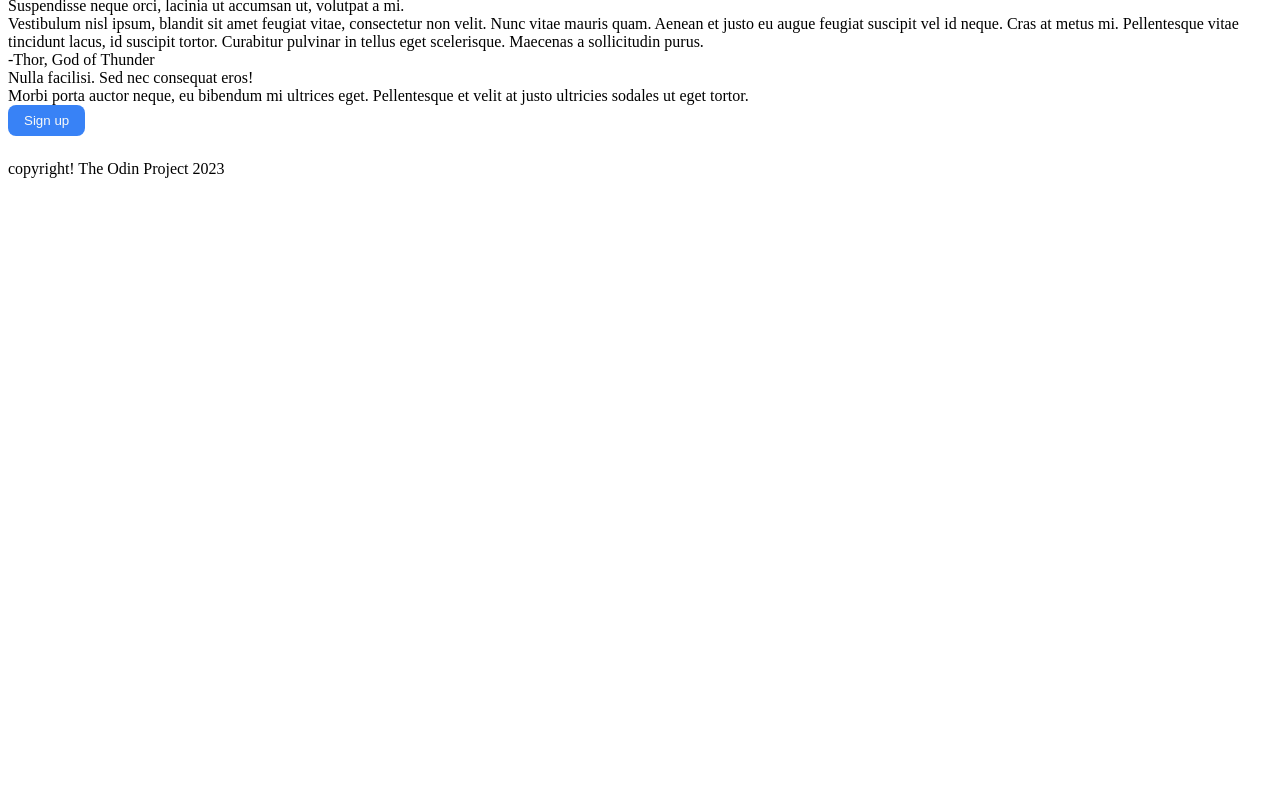
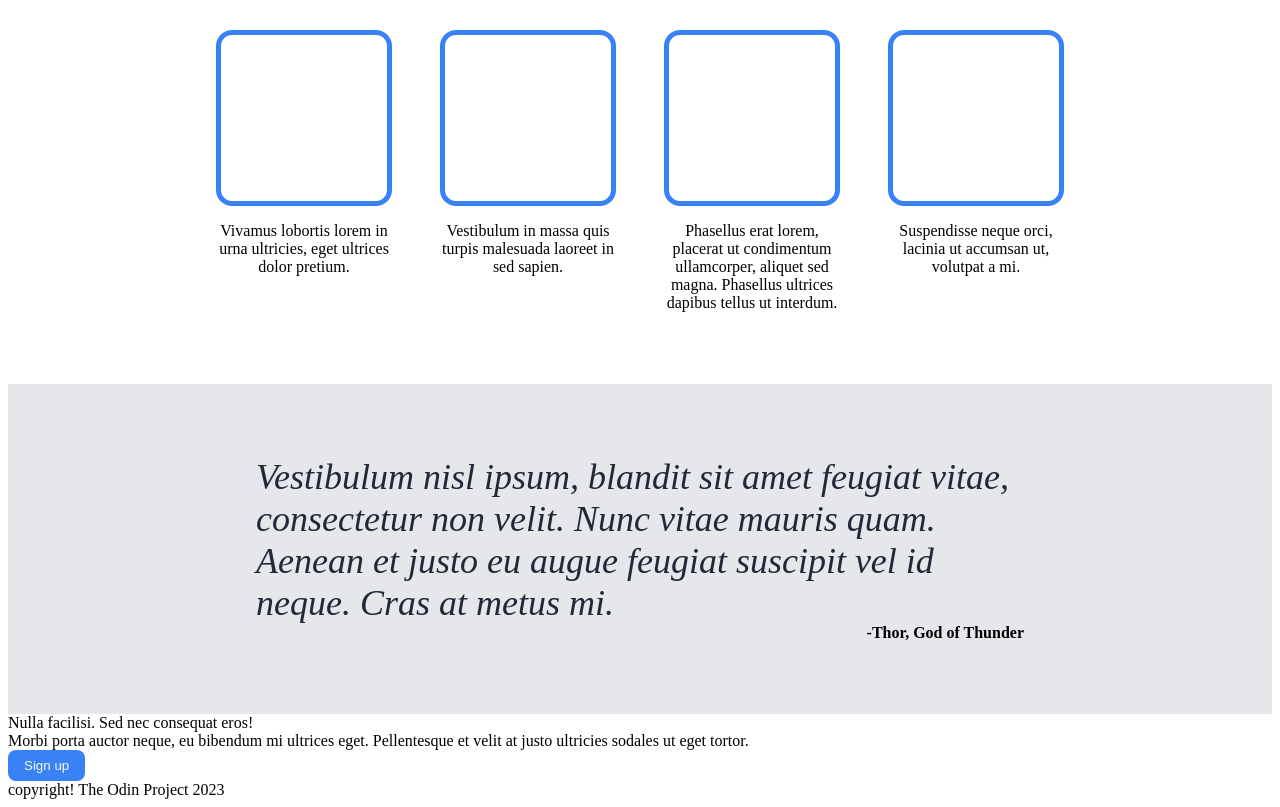
Before and after one commit to OnkarHongekar/homepage, a plain HTML site: page index.html in a window 1280 px wide. Shown: the part 630-1437 px from the top of the page. Before the commit the page ends 816 px from the top, so only its background shows below. Drawn offline with Linux system fonts and the light colour scheme.

Commit message:
Complete the cards section and quote section

```diff
--- a/index.css
+++ b/index.css
@@ -83,3 +83,68 @@ ul {
     padding: 8px 16px;
     border-radius: 8px;
 }
+
+.cards-section {
+    display: flex;
+    flex-direction: column;
+    align-items: center;
+    gap: 48px;
+    margin-top: 48px;
+    margin-bottom: 72px;
+}
+
+.box {
+    width: 100%;
+    aspect-ratio: 1/1;
+    border: 5px solid #3882f6;
+    border-radius: 16px;
+}
+
+.cards-section > h2 {
+    font-size: 36px;
+    font-weight: bolder;
+    color: #1f2937;
+}
+
+.cards-wrapper {
+    display: flex;
+    justify-content: center;
+    gap: 48px;
+    max-width: 880px;
+    margin: auto;
+    padding: 0 16px;
+}
+
+.card {
+    flex: 1 1 25%;
+}
+
+.card p {
+    text-align: center;
+    margin-top: 16px;
+}
+
+.quote-wrapper {
+    background-color: #e5e7eb;
+}
+
+.quote-content {
+    padding: 72px 16px;
+    max-width: 800px;
+    margin: auto;
+    display: flex;
+    justify-content: center;
+    flex-direction: column;
+}
+
+.inspiring-quote {
+    font-size: 36px;
+    font-weight: lighter;
+    font-style: italic;
+    color: #1f2937;
+}
+
+.author {
+    font-weight: bolder;
+    align-self: flex-end;
+}
--- a/index.html
+++ b/index.html
@@ -26,25 +26,35 @@
                 <img src="https://encrypted-tbn0.gstatic.com/images?q=tbn:ANd9GcQKsPyG6RCfqSAAtivnG-X9gffuzBjM-BtXNAEXaXnWhw&s" role="presentation" target="_blank" rel="noopener noreferrer">
             </div>
         </section>
-        <section clas="cards-section">
+        <section class="cards-section">
             <h2>Suspendisse blandit commodo lacus</h2>
             <div class="cards-wrapper">
+                <div class="card">
                     <div class="box"></div>
                     <p>Vivamus lobortis lorem in urna ultricies, eget ultrices dolor pretium.</p>
+                </div>
 
+                <div class="card">
                     <div class="box"></div>
                     <p>Vestibulum in massa quis turpis malesuada laoreet in sed sapien.</p>
+                </div>
 
+                <div class="card">
                     <div class="box"></div>
                     <p>Phasellus erat lorem, placerat ut condimentum ullamcorper, aliquet sed magna. Phasellus ultrices dapibus tellus ut interdum.</p>
+                </div>
 
+                <div class="card">
                     <div class="box"></div>
                     <p>Suspendisse neque orci, lacinia ut accumsan ut, volutpat a mi.</p>
                 </div>
+            </div>
         </section>
-        <section clas="quote-wrapper">
-            <p class="inspiring-quote">Vestibulum nisl ipsum, blandit sit amet feugiat vitae, consectetur non velit. Nunc vitae mauris quam. Aenean et justo eu augue feugiat suscipit vel id neque. Cras at metus mi. Pellentesque vitae tincidunt lacus, id suscipit tortor. Curabitur pulvinar in tellus eget scelerisque. Maecenas a sollicitudin purus.</p>
+        <section class="quote-wrapper">
+            <div class="quote-content pagify">
+                <p class="inspiring-quote">Vestibulum nisl ipsum, blandit sit amet feugiat vitae, consectetur non velit. Nunc vitae mauris quam. Aenean et justo eu augue feugiat suscipit vel id neque. Cras at metus mi.</p>
                 <p class="author">-Thor, God of Thunder</p>
+            </div>
         </section>
         <section class="cta-section">
             <div>
```
Lines whose indentation alone changed are shown as unchanged.
